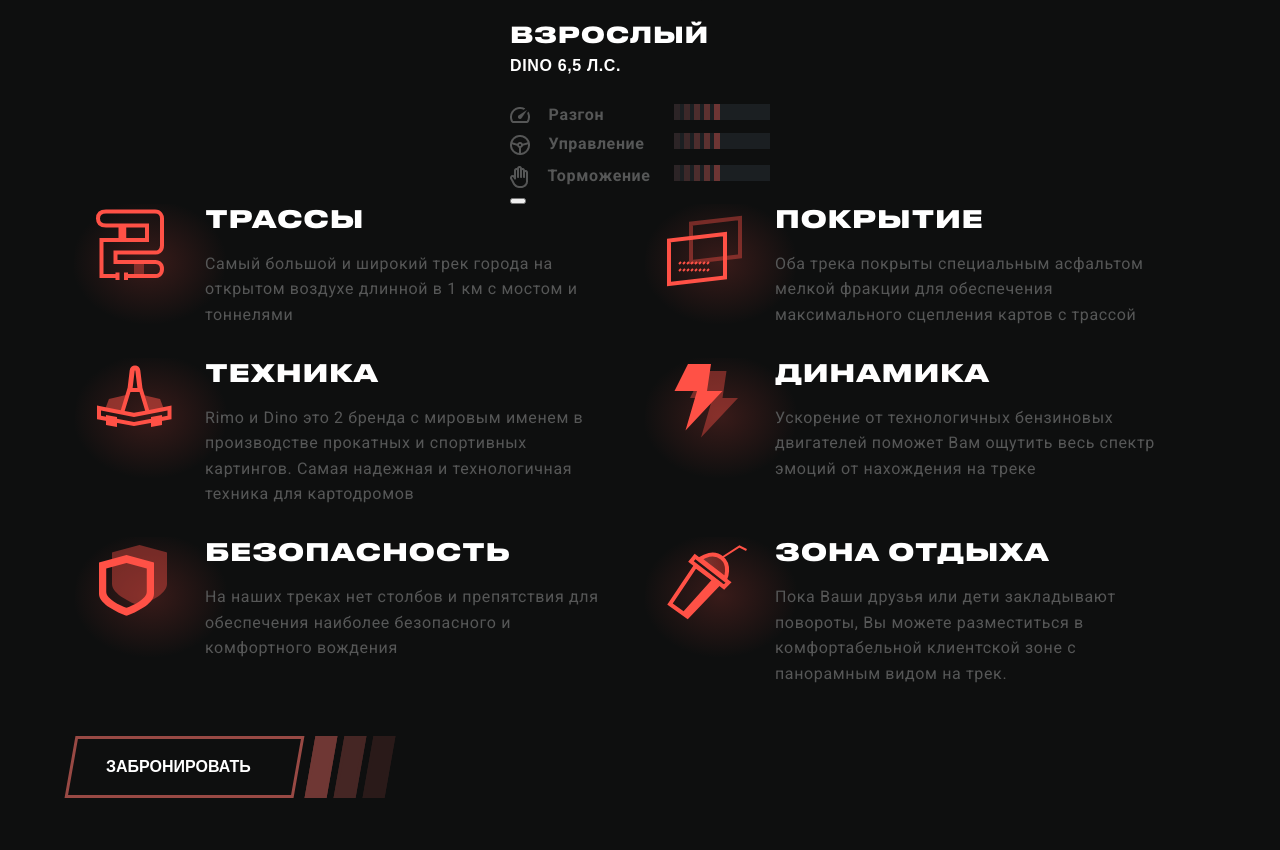
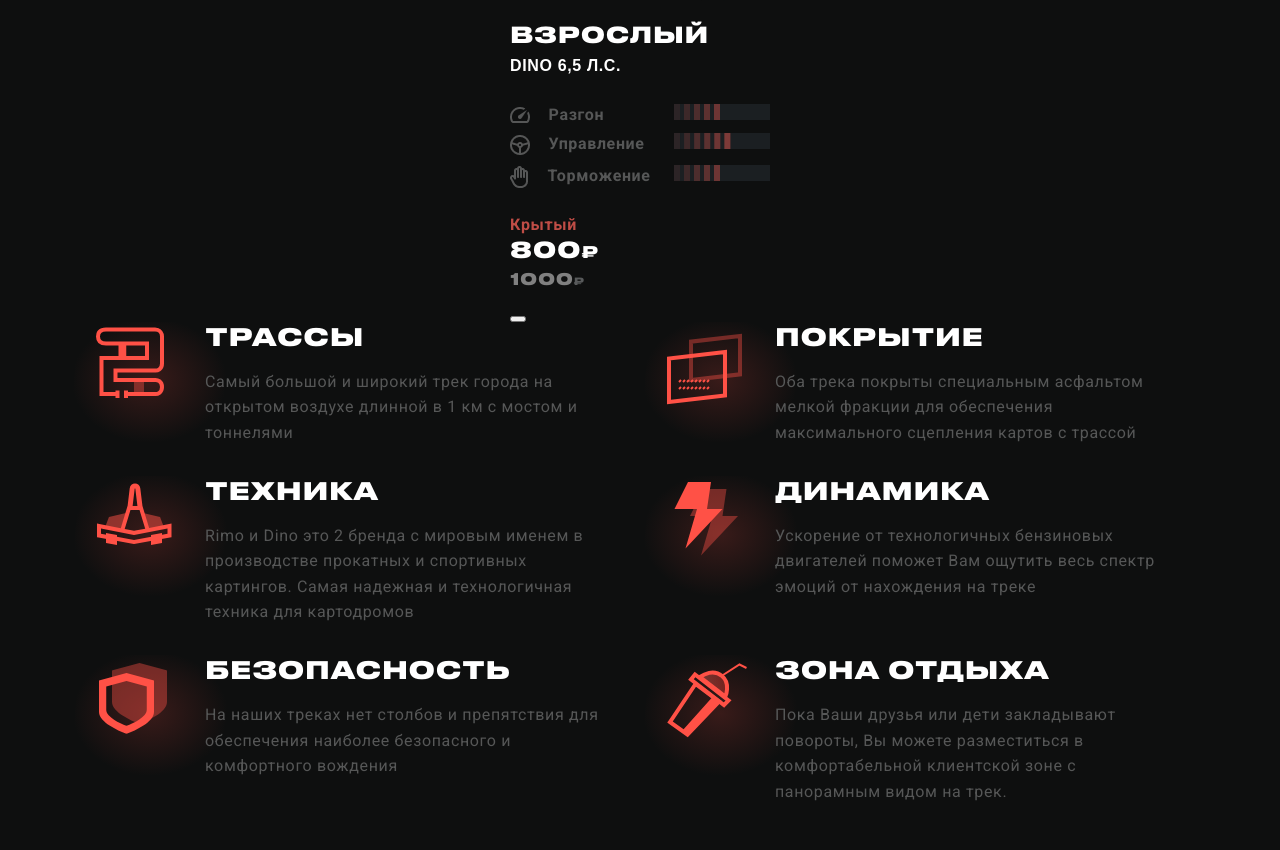
Before and after one commit to constantinator-web/Adrenaline, a plain HTML site: page index.html in a window 1280 px wide. Shown: the part 1450-2300 px from the top of the page. Drawn offline with Linux system fonts and the light colour scheme.

Commit message:
HTML/CSS slider cost

```diff
--- a/css/style.scss
+++ b/css/style.scss
@@ -833,6 +833,7 @@ img {
 	font-size: 16px;
 	line-height: 16px;
 	min-width: 260px;
+	margin-bottom: 29px;
 }
 
 .price__slider-card-param {
@@ -855,7 +856,30 @@ img {
 	background-image: url("../img/power.svg");
 	display: inline-block;
     height: 16px;
-	width: 50%;
+}
+
+.price__slider-card-cost-item {
+	color: #bf4d46;
+    font-weight: 700;
+    font-size: 16px;
+    width: auto;
+    margin-bottom: 20px;
+	display: flex;
+	flex-direction: column;
+}
+
+.price__slider-card-cost-item span {
+	color: #fff;
+	font-family: "Druk Text Wide Cyr Heavy", sans-serif;
+	font-size: 22px;
+	margin-top: 5px;
+}
+
+.price__slider-card-cost-item span:nth-child(2n) {
+	color: gray;
+	font-family: "Druk Text Wide Cyr Heavy", sans-serif;
+	font-size: 16px;
+	margin-top: 10px;
 }
 // tracks
 
--- a/index.html
+++ b/index.html
@@ -125,24 +125,38 @@
                                             <img class="icon-speeder" src="img/speeder.png" alt="wheel">
                                             Разгон
                                         </span>
-                                        <span class="price__slider-card-param-value"><span></span></span>
+                                        <span class="price__slider-card-param-value">
+                                            <span style="width: 50%;"></span>
+                                        </span>
                                     </div>
                                     <div class="price__slider-card-param">
                                         <span class="price__slider-card-param-name">
                                             <img class="icon-control" src="img/wheel.png"></img>
                                             Управление
                                         </span>
-                                        <span class="price__slider-card-param-value"><span></span></span>
+                                        <span class="price__slider-card-param-value">
+                                            <span style="width: 60%;"></span>
+                                        </span>
                                     </div>
                                     <div class="price__slider-card-param">
                                         <span class="price__slider-card-param-name">
                                             <img class="icon-retard" src="img/HandStop.png"></img>
                                             Торможение
                                         </span>
-                                        <span class="price__slider-card-param-value"><span></span></span>
+                                        <span class="price__slider-card-param-value">
+                                            <span style="width: 50%;"></span>
+                                    </span>
                                     </div>
                                 </div>
-                                <div class="price__slider-card-cost-item"></div>
+                                <div class="price__slider-card-cost-item">
+                                    Крытый
+                                    <span>
+                                        800<span style="font-size: 16px;">&#8381</span>
+                                    </span>
+                                    <span>
+                                        1000<span style="font-size: 10px; color:#585a5b;">&#x20bd</span>
+                                    </span>
+                                </div>
                                 <div class="price__slider-card-descriptoin"></div>
                                 <button></button>
                             </div>
```
Also changed, not shown: css/style.css, 1 other file.
